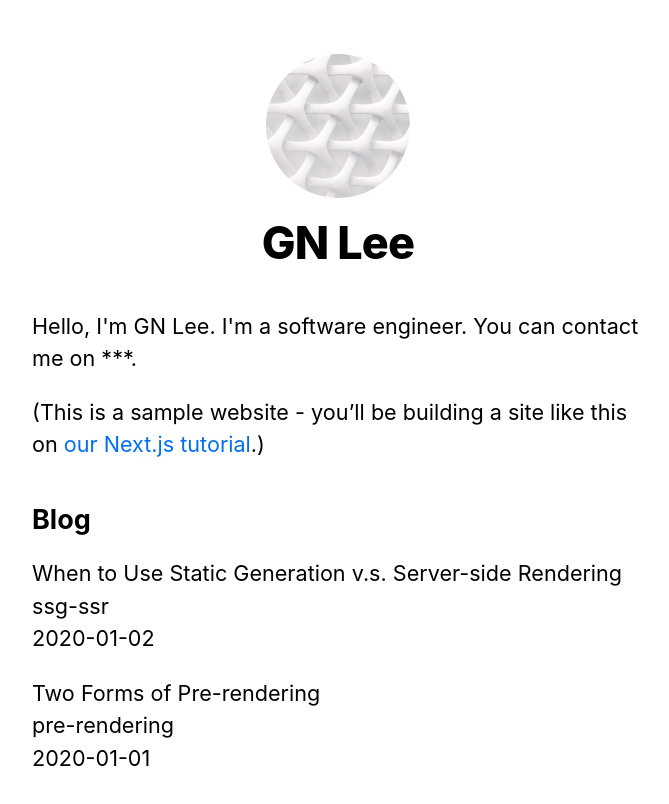
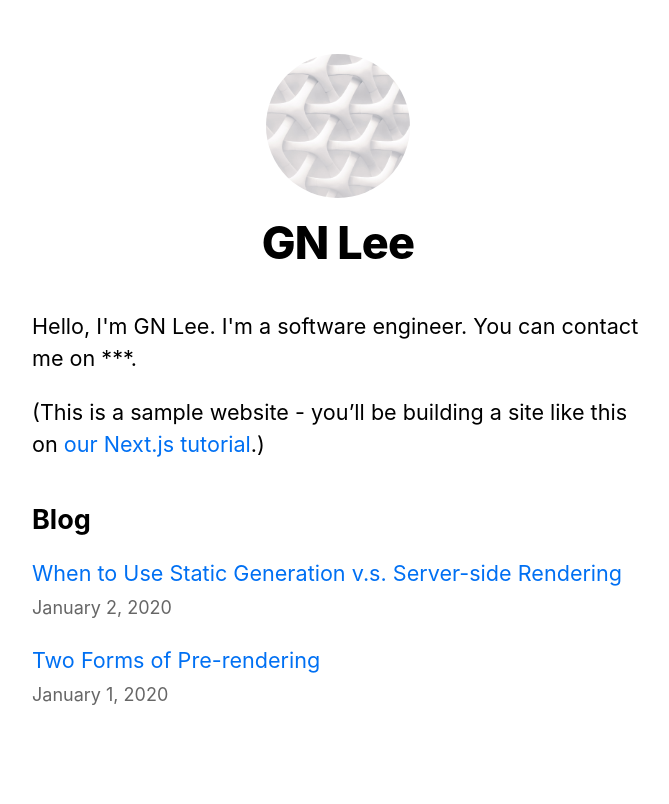
Before and after one commit to salybu/nextjs-blog, a Next.js app: page / in a window 1280 px wide. Shown: the top 804 px of the page, without its empty margins (302-971 px from the left). Built offline with nearby package versions, Linux system fonts and the light colour scheme.

Commit message:
feat: index page Link, Date 컴포넌트 이용

```diff
--- a/pages/index.js
+++ b/pages/index.js
@@ -1,5 +1,7 @@
 import Head from "next/head";
+import Link from "next/link";
 import Layout, { siteTitle } from "../components/layout";
+import Date from "../components/date";
 import utilStyles from "../styles/utils.module.css";
 import { getSortedPostsData } from "../lib/posts";
 
@@ -32,11 +34,13 @@
         <ul className={utilStyles.list}>
           {allPostsData.map(({ id, date, title }) => (
             <li className={utilStyles.listItem} key={id}>
-              {title}
+              <Link href={`/posts/${id}`}>
+                <a>{title}</a>
+              </Link>
               <br />
-              {id}
-              <br />
-              {date}
+              <small className={utilStyles.lightText}>
+                <Date dateString={date} />
+              </small>
             </li>
           ))}
         </ul>
```
